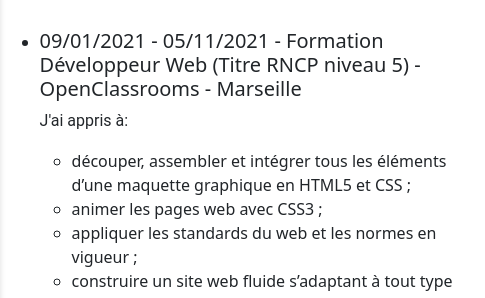
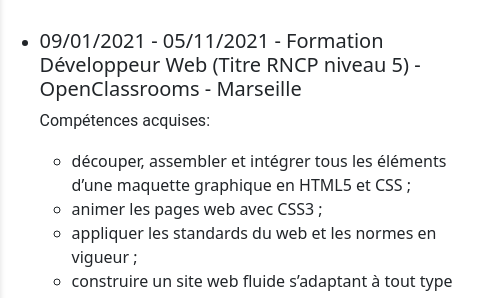
Before and after one commit to ReminaO/Portfolio, a website: page parcours.html in a window 1280 px wide. Shown: the part 207-505 px from the top of the page, 795-1280 px from the left. Drawn offline with nearby package versions, Linux system fonts and the light colour scheme; a web font is replaced by a local one.

Commit message:
Update parcours.html

```diff
--- a/parcours.html
+++ b/parcours.html
@@ -59,7 +59,7 @@
                         <li>
                             <h5>09/01/2021 - 05/11/2021 - Formation Développeur Web (Titre RNCP niveau 5) -
                                 OpenClassrooms - Marseille</h5>
-                            <p>J'ai appris à:</p>
+                            <p>Compétences acquises:</p>
                             <ul>
                                 <li>découper, assembler et intégrer tous les éléments d’une maquette graphique en
                                     HTML5 et CSS ;</li>
```
